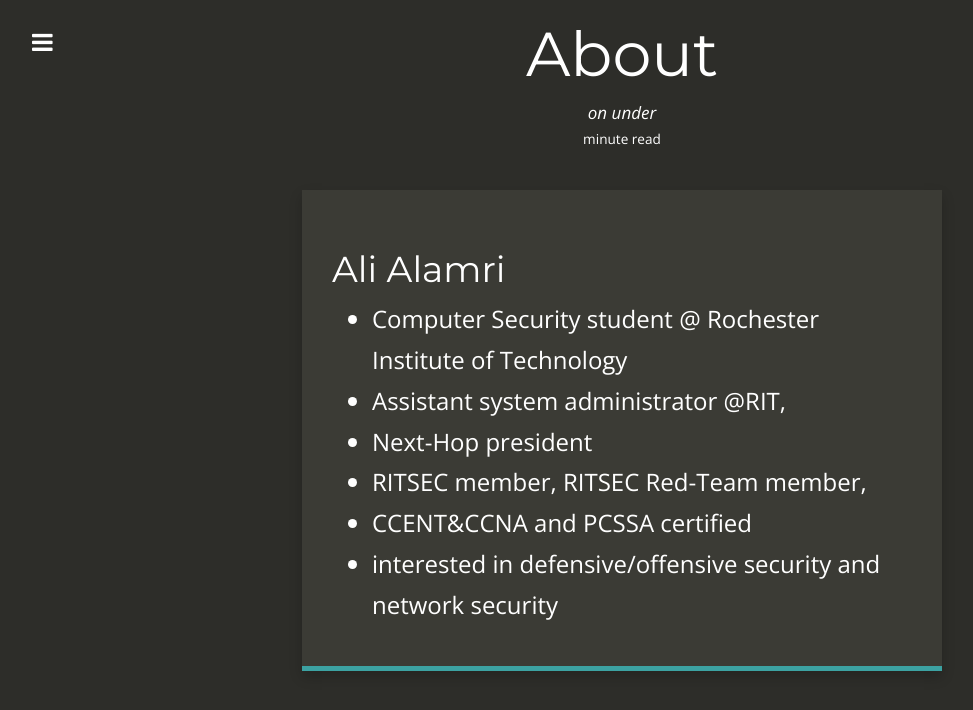
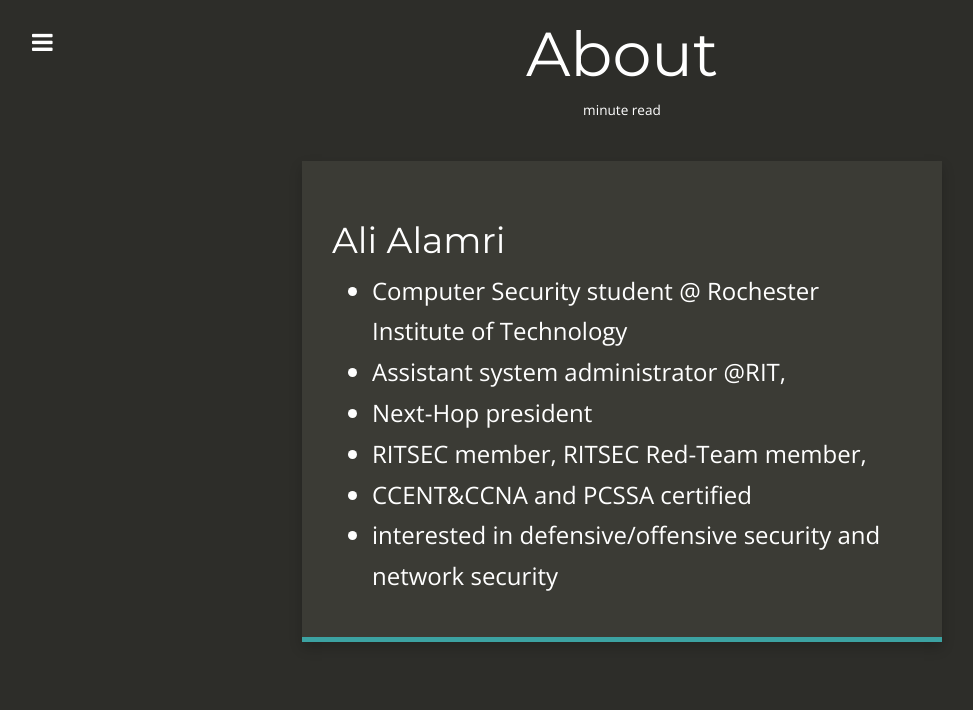
Before and after one commit to sh1dow3r/layer0, a Jekyll site: the page built from about.md, in a window 1280 px wide. Shown: the top 710 px of the page, without its empty margins (18-991 px from the left). Built offline with Jekyll 4.4.1, drawn with Linux system fonts in a browser that asks for light colours; nearby versions of some CDN libraries.

Commit message:
adding about page3

```diff
--- a/_layouts/about.html
+++ b/_layouts/about.html
@@ -25,8 +25,6 @@ layout: default
             {% endif %}
           </span>
           {% endif %}
-          on <span itemprop="datePublished" content="2014-08-28">{{ page.date | date: "%B %-d, %Y" }}</span>
-          {% if page.categories != empty %} under {% for category in page.categories limit:1 %}{{ category }}{% endfor %}{% endif %}
         </i></small>
       </div>
 
```
